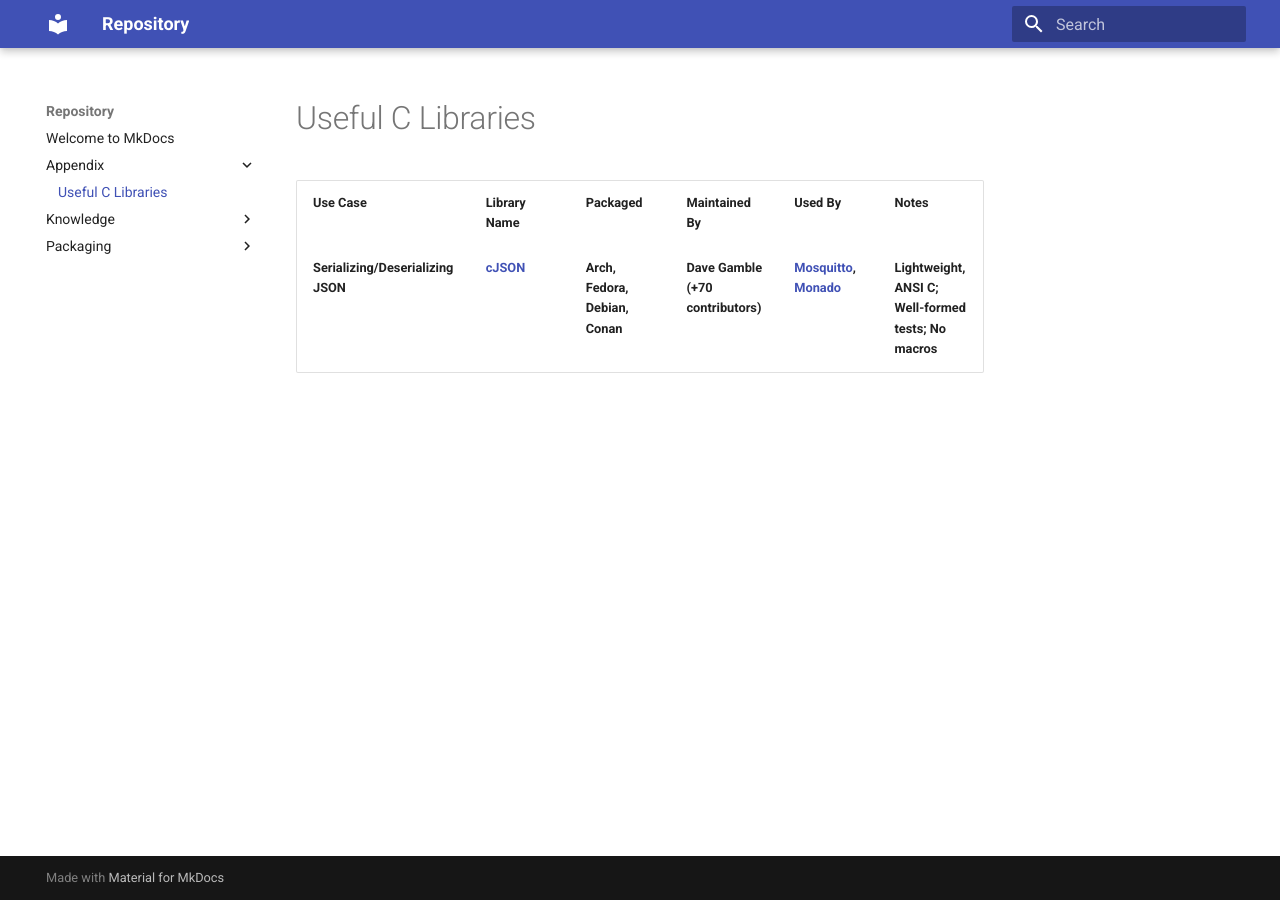
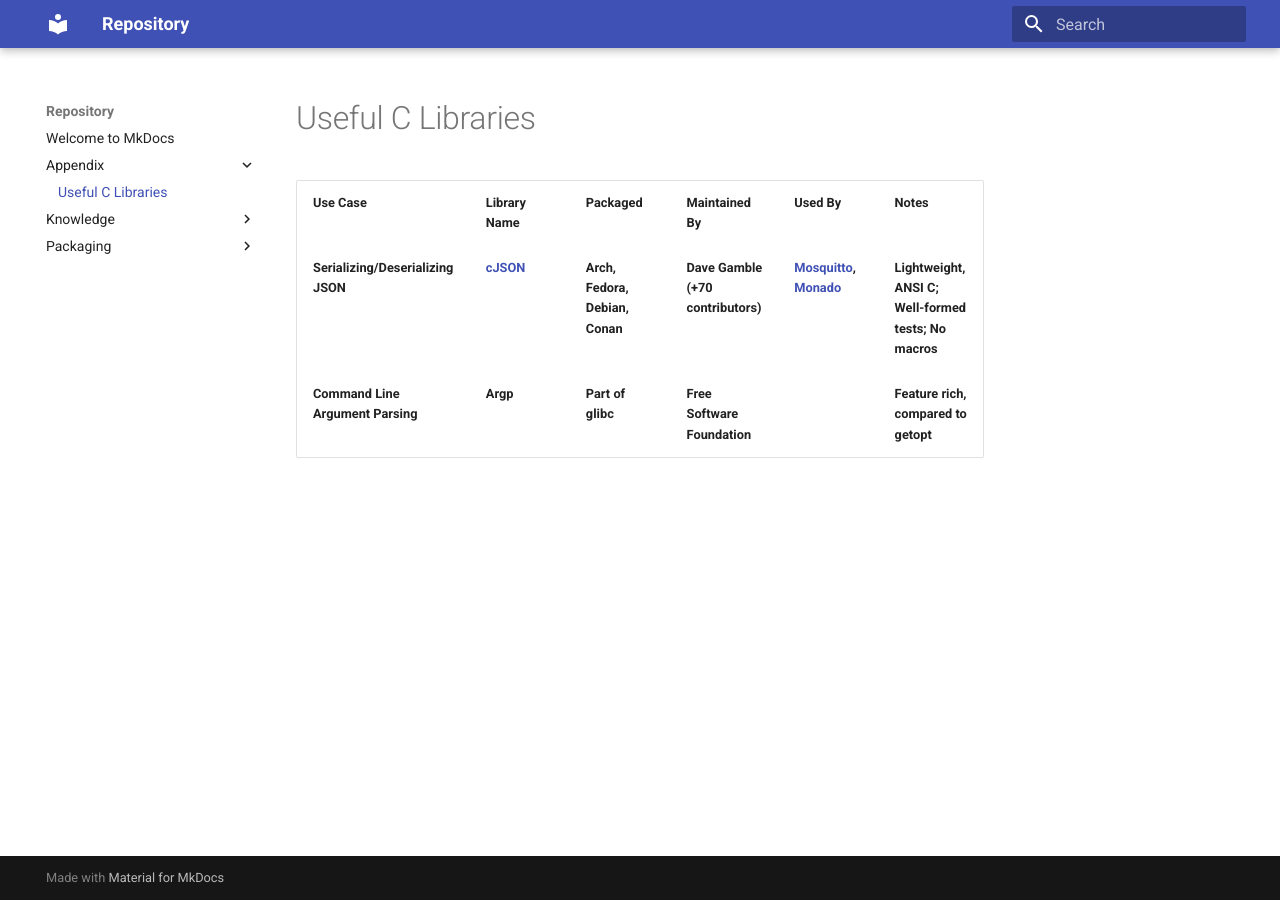
Before and after one commit to AmateurECE/twardyece-repository, an MkDocs documentation site: the page built from docs/Appendix/C-Stack.md, in a window 1280 px wide. Built offline with MkDocs 1.6.1 and Material for MkDocs 9.7.7, drawn with Linux system fonts in a browser that asks for light colours.

Commit message:
Add argp to the C-Stack

```diff
--- a/docs/Appendix/C-Stack.md
+++ b/docs/Appendix/C-Stack.md
@@ -17,4 +17,12 @@
         <th><a href="https://mosquitto.org/">Mosquitto</a>, <a href="https://monado.freedesktop.org/">Monado</a></th>
         <th>Lightweight, ANSI C; Well-formed tests; No macros</th>
     </tr>
+    <tr>
+        <th>Command Line Argument Parsing</th>
+        <th>Argp</th>
+        <th>Part of glibc</th>
+        <th>Free Software Foundation</th>
+        <th></th>
+        <th>Feature rich, compared to getopt</th>
+    </tr>
 </table>
```
